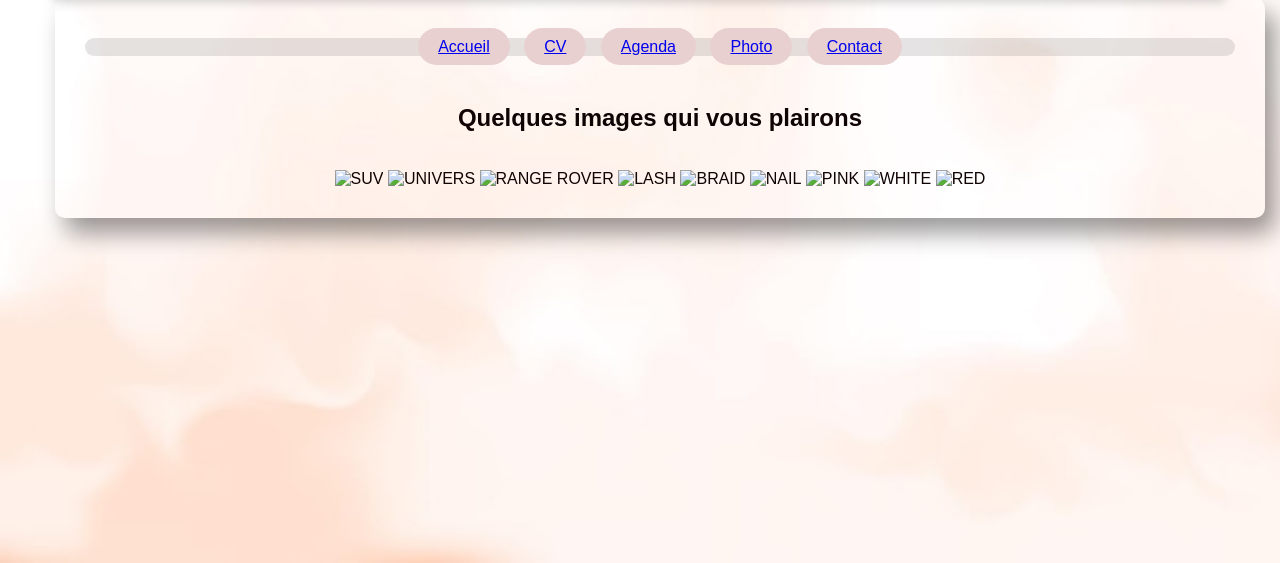
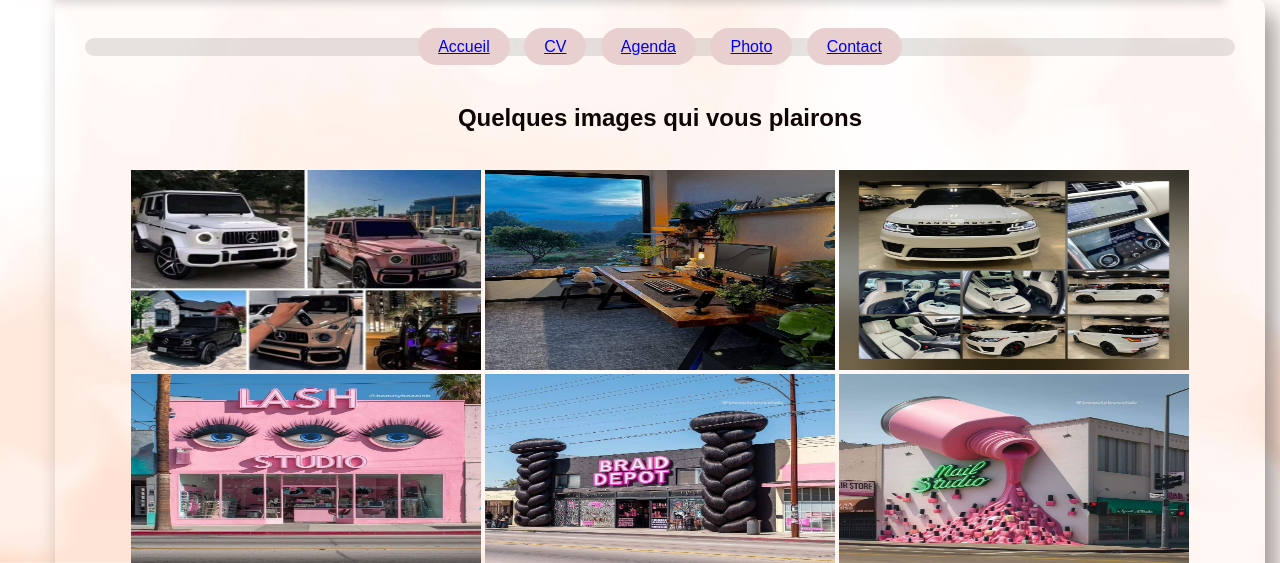
Before and after one commit to AnnieNac/annienac.github.io, a plain HTML site: page photo.html in a window 1280 px wide. Shown: the part 237-800 px from the top of the page. Drawn offline with Linux system fonts and the light colour scheme; files whose address does not match are found by name.

Commit message:
Update photo.html

```diff
--- a/photo.html
+++ b/photo.html
@@ -22,15 +22,15 @@
         </nav><br>
         <h2>Quelques images qui vous plairons</h2><br>
 
-        <img src="images/suv.jpg" alt="SUV" height="200px" width="350px">
-        <img src="images/univers.jpg" alt="UNIVERS" height="200px" width="350px">
-        <img src="images/rover.jpg" alt="RANGE ROVER" height="200px" width="350px">
-        <img src="images/lash.studio.jpg" alt="LASH" height="200px" width="350px">
-        <img src="images/braid.depot.jpg" alt="BRAID" height="200px" width="350px">
-        <img src="images/nail.studio.jpg" alt="NAIL" height="200px" width="350px">
-        <img src="images/pink.home.jpg" alt="PINK" height="200px" width="350px">
-        <img src="images/white.home.jpg" alt="WHITE" height="200px" width="350px">
-        <img src="images/red.home.jpg" alt="RED" height="200px" width="350px">
+        <img src="suv.jpg" alt="SUV" height="200px" width="350px">
+        <img src="univers.jpg" alt="UNIVERS" height="200px" width="350px">
+        <img src="rover.jpg" alt="RANGE ROVER" height="200px" width="350px">
+        <img src="lash.studio.jpg" alt="LASH" height="200px" width="350px">
+        <img src="braid.depot.jpg" alt="BRAID" height="200px" width="350px">
+        <img src="nail.studio.jpg" alt="NAIL" height="200px" width="350px">
+        <img src="pink.home.jpg" alt="PINK" height="200px" width="350px">
+        <img src="white.home.jpg" alt="WHITE" height="200px" width="350px">
+        <img src="red.home.jpg" alt="RED" height="200px" width="350px">
 
     </main>
 </body>
```
